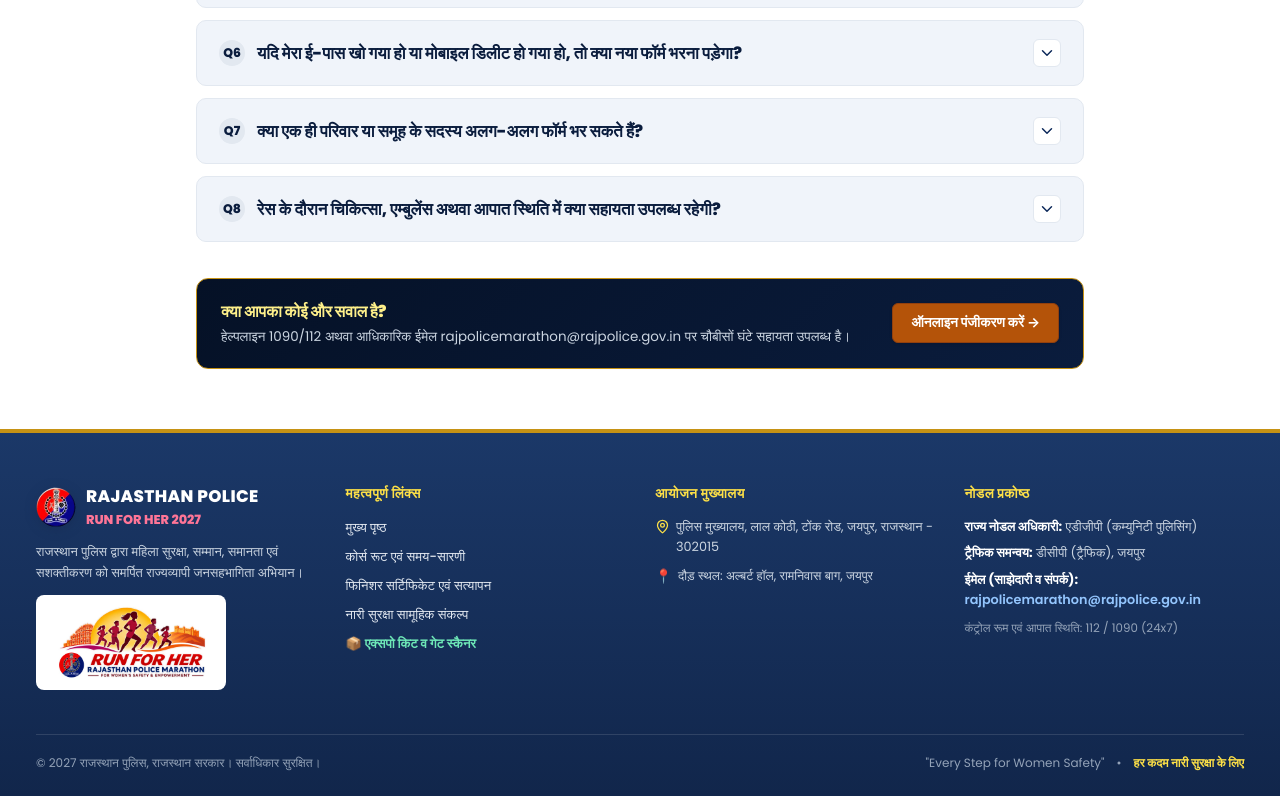
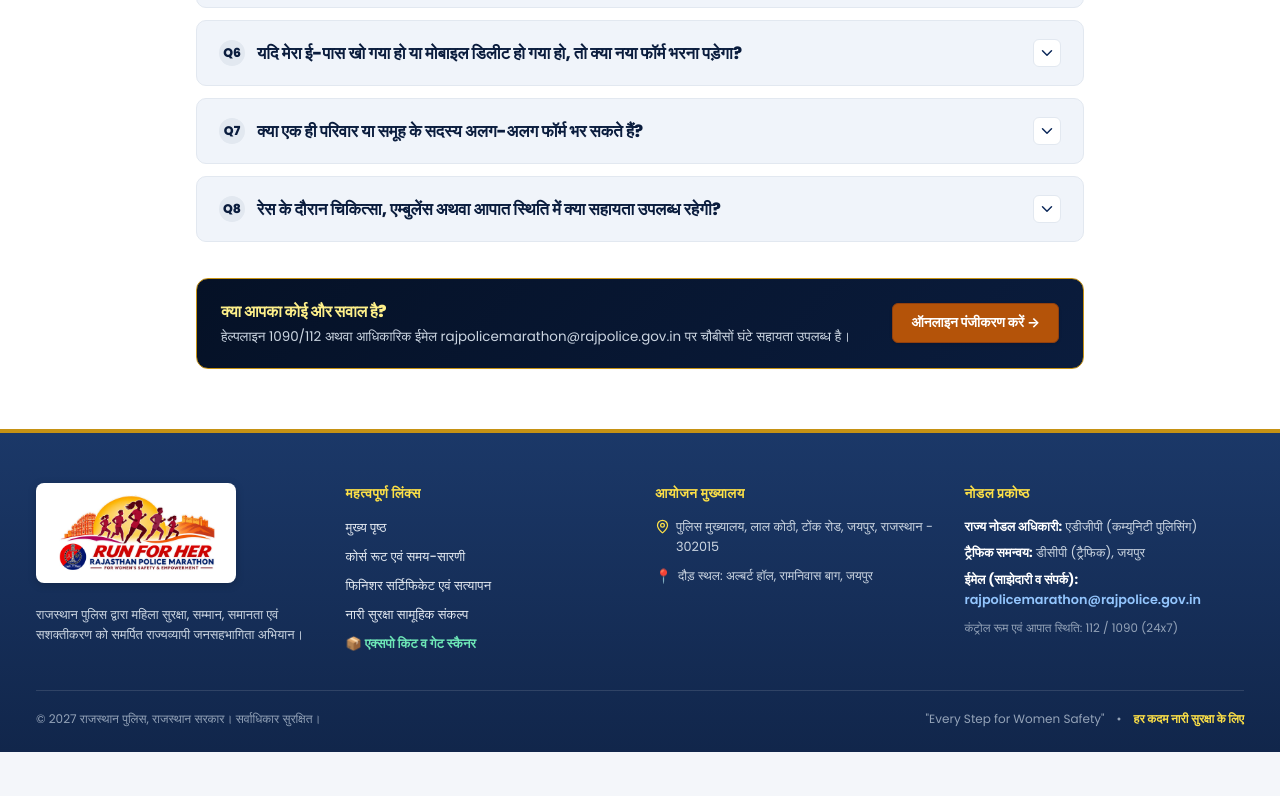
Before and after one commit to mpalsaniya68/rajasthan-police-run-for-her, a React (Vite) app: page / in a window 1280 px wide. Shown: the part 2554-3350 px from the top of the page. After the commit the page ends 3306 px from the top, so only its background shows below. Built offline with nearby package versions, Linux system fonts and the light colour scheme.

Commit message:
refactor(footer): replace redundant police text with marathon logo to eliminate duplication

```diff
--- a/src/components/Footer.jsx
+++ b/src/components/Footer.jsx
@@ -1,5 +1,4 @@
 import React from 'react';
-import { PoliceEmblem } from './Emblems';
 import { MapPin } from 'lucide-react';
 import { useLanguage } from '../context/LanguageContext';
 
@@ -28,25 +27,26 @@ export function Footer({ onNavigate }) {
         {/* Footer Main Links & Identity */}
         <div style={{ display: 'grid', gridTemplateColumns: 'repeat(auto-fit, minmax(240px, 1fr))', gap: '30px', marginBottom: '36px' }}>
           <div>
-            <div style={{ display: 'flex', alignItems: 'center', gap: '10px', marginBottom: '12px' }}>
-              <PoliceEmblem size={40} />
-              <div>
-                <div style={{ fontWeight: 800, color: '#ffffff', fontSize: '1.05rem', letterSpacing: '0.02em' }}>RAJASTHAN POLICE</div>
-                <div translate="no" className="notranslate" style={{ color: '#ff7597', fontWeight: 800, fontSize: '0.8rem' }}>RUN FOR HER 2027</div>
-              </div>
+            <div style={{
+              background: '#ffffff',
+              padding: '6px 12px',
+              borderRadius: '8px',
+              display: 'inline-block',
+              maxWidth: '200px',
+              marginBottom: '14px',
+              boxShadow: '0 2px 8px rgba(0,0,0,0.18)'
+            }}>
+              <img
+                src="/images/run_for_her_official_logo.jpg"
+                alt="Rajasthan Police Marathon - Run For Her 2027"
+                style={{ width: '100%', height: 'auto', display: 'block' }}
+              />
             </div>
-            <p style={{ fontSize: '0.8rem', color: '#cbd5e1', lineHeight: 1.6, marginBottom: '12px' }}>
+            <p style={{ fontSize: '0.8rem', color: '#cbd5e1', lineHeight: 1.6, margin: 0 }}>
               {isHindi
                 ? 'राजस्थान पुलिस द्वारा महिला सुरक्षा, सम्मान, समानता एवं सशक्तीकरण को समर्पित राज्यव्यापी जनसहभागिता अभियान।'
                 : 'A statewide public participation movement dedicated to women safety, dignity, and empowerment by Rajasthan Police.'}
             </p>
-            <div style={{ background: '#ffffff', padding: '6px 12px', borderRadius: '8px', display: 'inline-block', maxWidth: '190px' }}>
-              <img
-                src="/images/run_for_her_official_logo.jpg"
-                alt="Rajasthan Police Marathon Official Logo"
-                style={{ width: '100%', height: 'auto', display: 'block' }}
-              />
-            </div>
           </div>
 
           <div>
```
